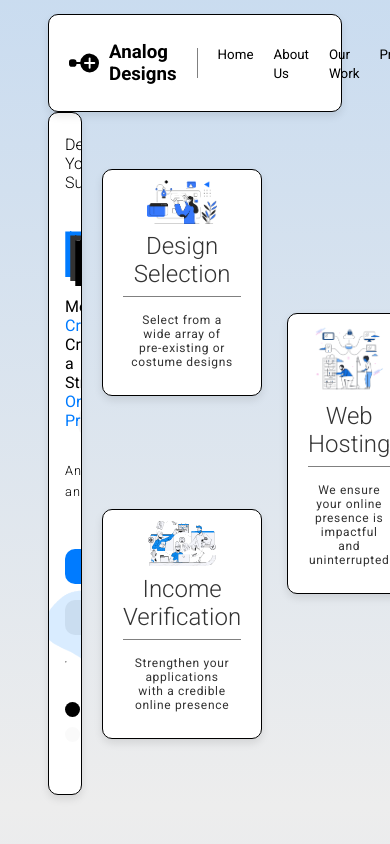
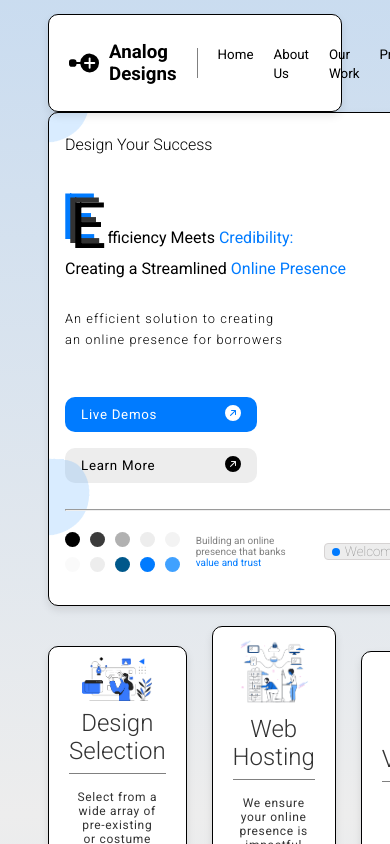
Before and after one commit to guycdev/Analog-Designs, a React (Vite) app: page / in a window 390 px wide. Shown: the top 844 px of the page. Built offline with nearby package versions, Linux system fonts and the light colour scheme; no server answers.

Commit message:
Add: some more extra responsivness

```diff
--- a/src/App.jsx
+++ b/src/App.jsx
@@ -5,7 +5,6 @@ import Hero from './components/sections/Hero'
 import Stack from './components/sections/Stack'
 import Pricing from './components/sections/Pricing '
 import Swag from './components/sections/Swag'
-import MediaObject from './components/sections/MediaObject'
 import VideoObject from './components/sections/VideoObject'
 import Footer from './components/sections/Footer'
 import ContactForm from './components/sections/ContactForm'
--- a/src/components/sections/MediaObject.jsx
+++ /dev/null
@@ -1,33 +0,0 @@
-import React from "react";
-import Card from "../elements/Card"
-
-export default function MediaObject(props) {
-
-    const { header, subtitle, body, img, direction } = props
-
-    const listItems = body.map((e, index) => {
-        return (
-            <li key={index}>
-                {e}
-            </li>
-        )
-    })
-
-    return (
-        <section className="media-object-container margin-y">
-            <Card
-                id={0}
-            >
-                <div>
-                    <h3>{header}</h3>
-                    <p>{subtitle}</p>
-                    <ul>{listItems}</ul>
-                </div>
-                <div className="img-container">
-                    <img src={img} alt="" />
-                </div>
-            </Card>
-        </section>
-    )
-
-}
--- a/src/index.css
+++ b/src/index.css
@@ -1176,6 +1176,20 @@ label>svg {
     margin: 0px 2rem 0px 0px;
   }
 
+  .hero-section {
+    flex-direction: column;
+  }
+
+  .content-block {
+    max-width: fit-content;
+  }
+
+  .swag-block {
+    display: flex;
+  }
+
+
+
   .stack-container {
     display: none;
   }
@@ -1228,6 +1242,9 @@ label>svg {
     gap: 1.25rem;
   }
 
+  .features-grid {
+    gap: 20px;
+  }
 
 }
 
```
